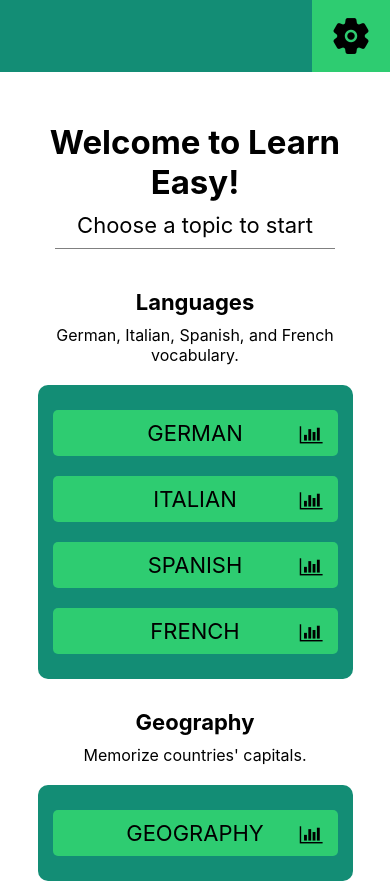
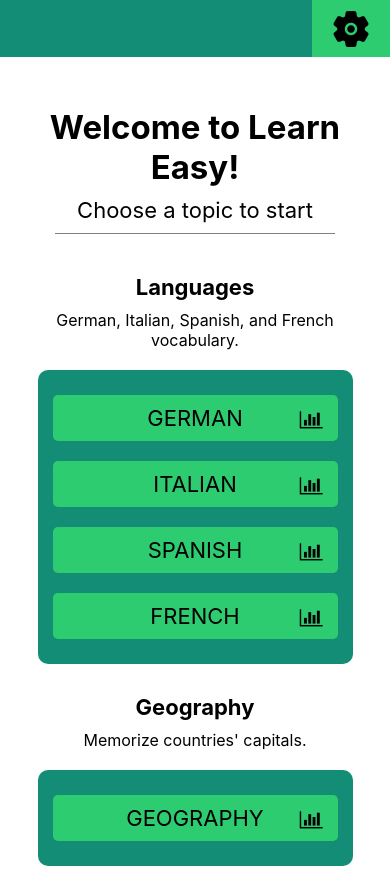
Before and after one commit to t0814524/learn-easy, a React Native app: screen / in a window 390 px wide. Shown: the top 883 px of the page. Built offline with nearby package versions, Linux system fonts and the light colour scheme.

Commit message:
smaller header hight

```diff
--- a/components/Layout.tsx
+++ b/components/Layout.tsx
@@ -21,7 +21,7 @@ const style = StyleSheet.create({
         backgroundColor: '#138d75',
     },
     headerSection: {
-        flex: 0.7,
+        flex: 0.55,
         width: "100%",
         minHeight: 56, //  https://m3.material.io/components/search/specs
         backgroundColor: "#2ecc71",
```
